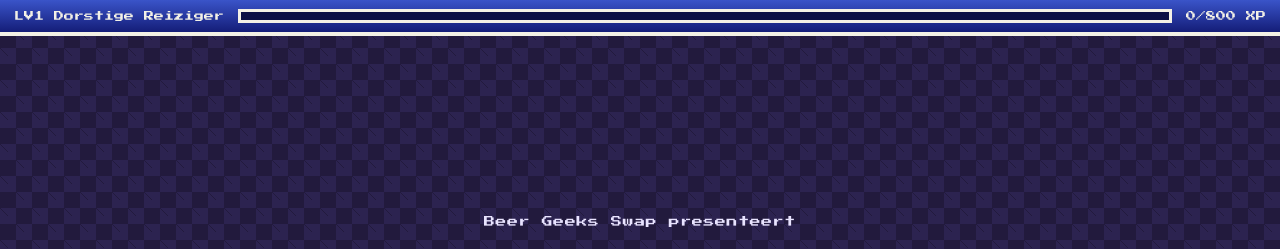
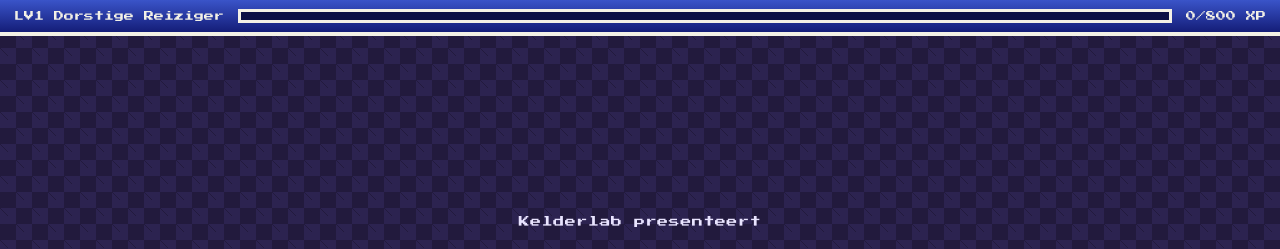
Before and after one commit to PieterPost043Productions/beer-geeks-quest, a plain HTML site: page index.html in a window 1280 px wide. Shown: the top 249 px of the page. Drawn offline with Linux system fonts and the light colour scheme.

Commit message:
Add files via upload

```diff
--- a/index.html
+++ b/index.html
@@ -152,7 +152,7 @@
 <main>
 
 <section class="title">
-  <p class="small pixel">Beer Geeks Swap presenteert</p>
+  <p class="small pixel">Kelderlab presenteert</p>
   <h1>De Zes Relieken van de Kelder</h1>
   <p class="sub">Een questline in zes kerkers en één drakennest</p>
   <div class="sprites" id="titleSprites" aria-hidden="true"></div>
```
